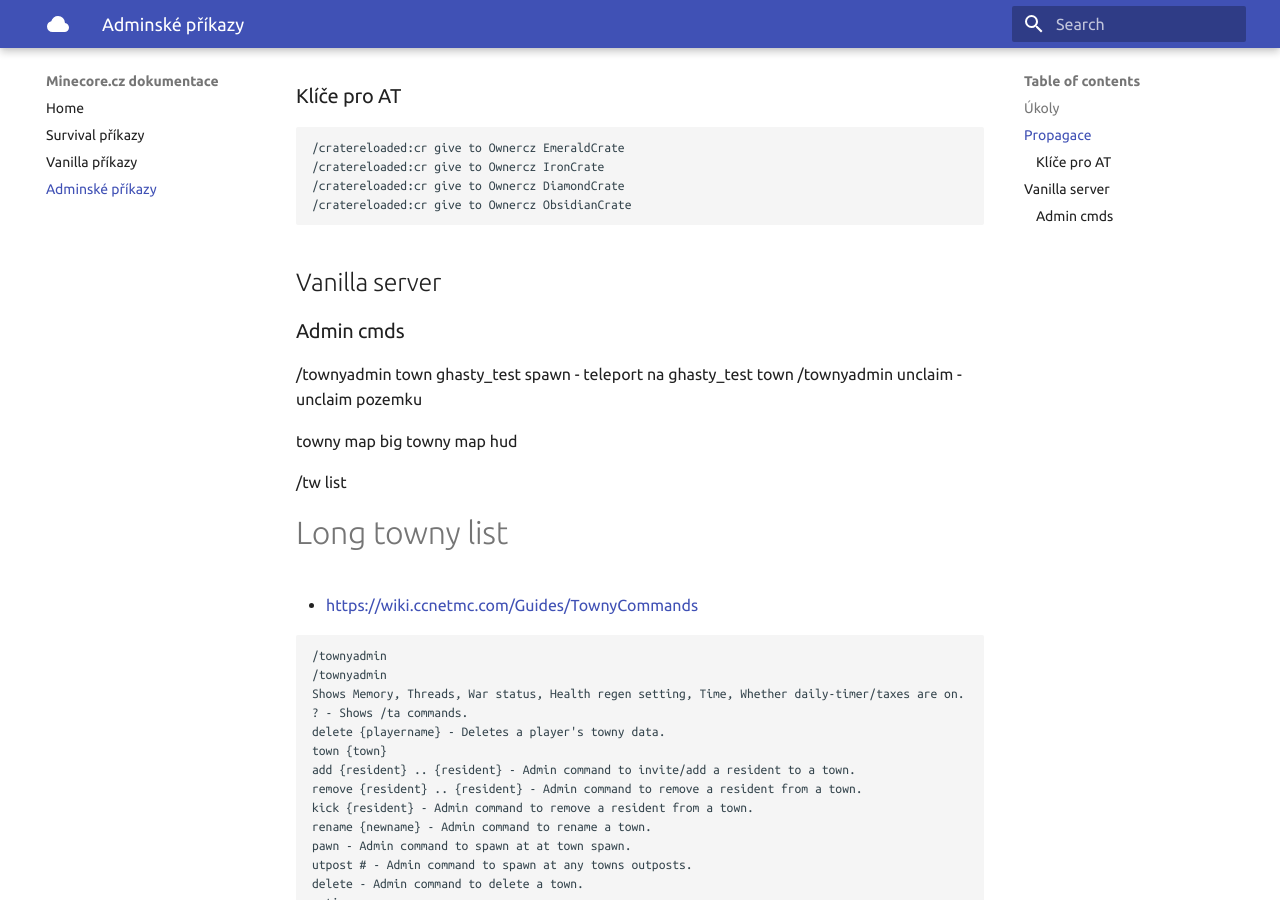
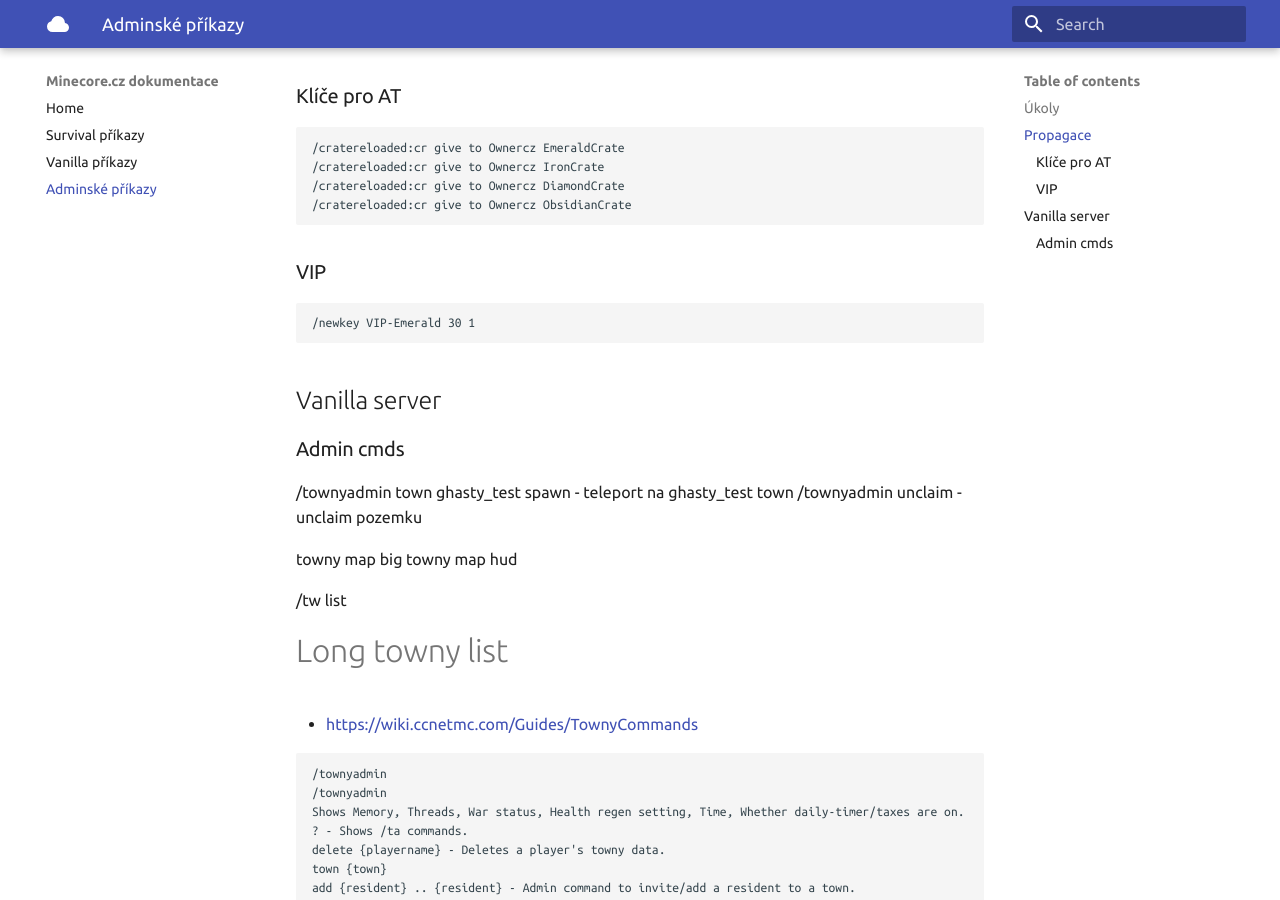
Before and after one commit to Ownercz/minecore-docs, an MkDocs documentation site: the page built from docs/admin.md, in a window 1280 px wide and 900 px high, scrolled down 349 px. Built offline with MkDocs 1.6.1 and Material for MkDocs 9.7.7, drawn with Linux system fonts in a browser that asks for light colours.

Commit message:
Update admin.md

````diff
--- a/docs/admin.md
+++ b/docs/admin.md
@@ -12,6 +12,10 @@
 /cratereloaded:cr give to Ownercz IronCrate
 /cratereloaded:cr give to Ownercz DiamondCrate
 /cratereloaded:cr give to Ownercz ObsidianCrate
+```
+### VIP
+```
+/newkey VIP-Emerald 30 1
 ```
 
 ## Vanilla server
````
